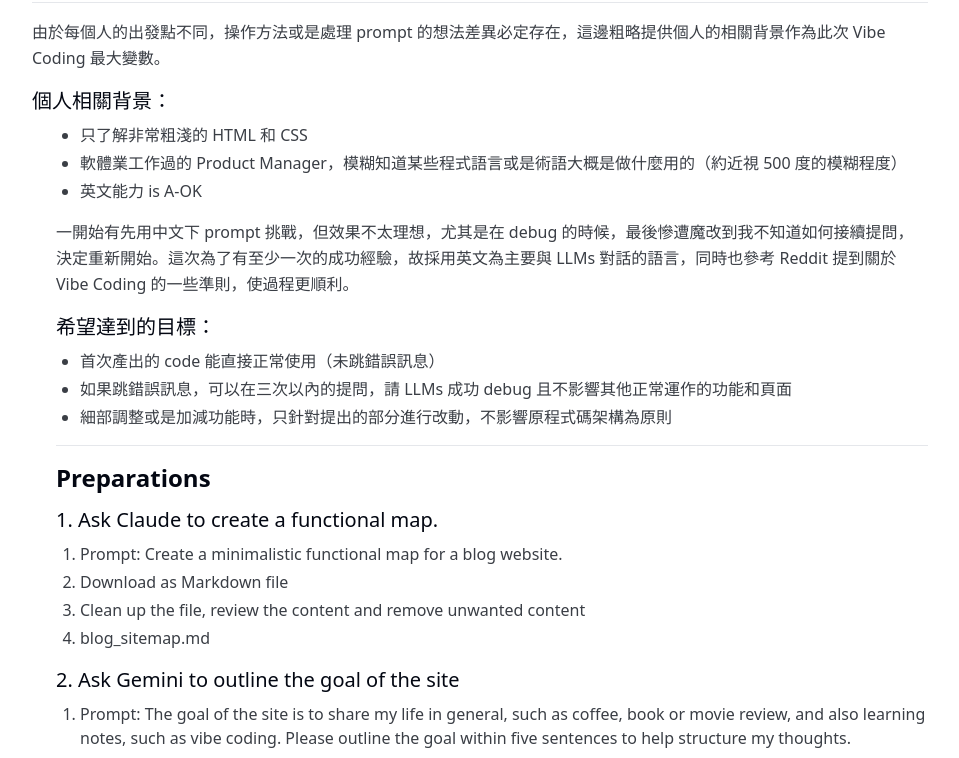
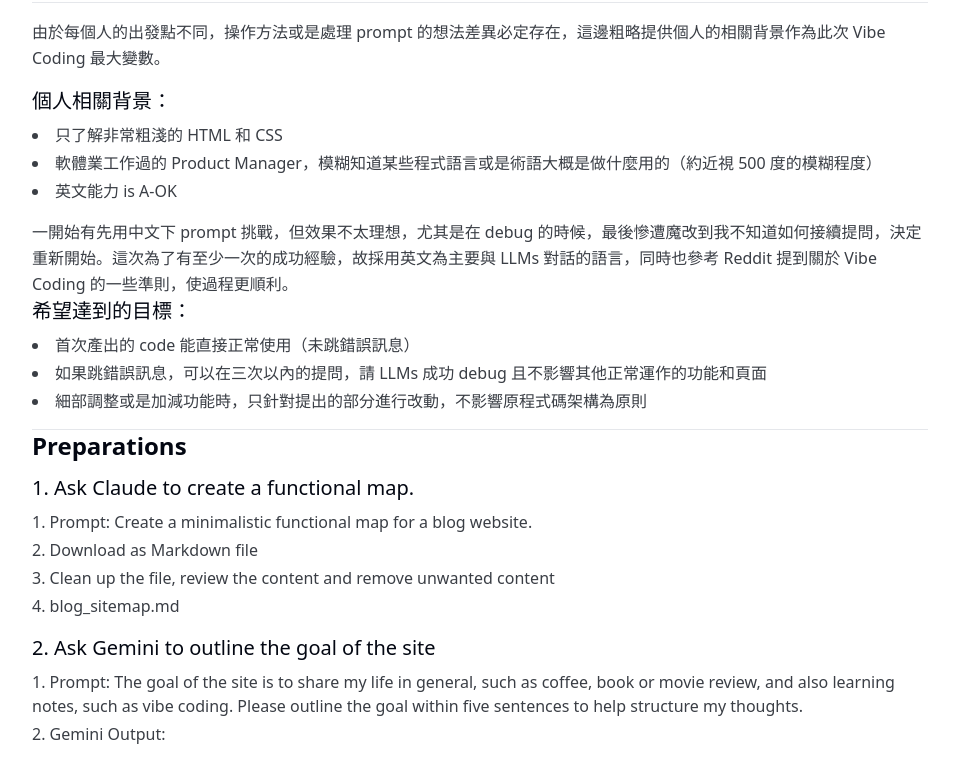
Before and after one commit to abby-chung/pineapplepizza, a React (Vite) app: page /pineapplepizza/blog/building-blog-vibe-coding-adventure in a window 1280 px wide. Shown: the part 520-1278 px from the top of the page, without its empty margins (160-1119 px from the left). Built offline with nearby package versions, Linux system fonts and the light colour scheme.

Commit message:
Adjust p in css

```diff
--- a/src/data/posts.ts
+++ b/src/data/posts.ts
@@ -276,9 +276,11 @@ export const blogPosts: BlogPost[] = [
       <p>由於每個人的出發點不同，操作方法或是處理 prompt 的想法差異必定存在，這邊粗略提供個人的相關背景作為此次 Vibe Coding 最大變數。</p>
 
       <h3>個人相關背景：</h3>
-      <ul><li>只了解非常粗淺的 HTML 和 CSS</li>
+      <ul>
+        <li>只了解非常粗淺的 HTML 和 CSS</li>
         <li>軟體業工作過的 Product Manager，模糊知道某些程式語言或是術語大概是做什麼用的（約近視 500 度的模糊程度）</li>
-        <li>英文能力 is A-OK</li></ul>
+        <li>英文能力 is A-OK</li>
+      </ul>
 
       <p>一開始有先用中文下 prompt 挑戰，但效果不太理想，尤其是在 debug 的時候，最後慘遭魔改到我不知道如何接續提問，決定重新開始。這次為了有至少一次的成功經驗，故採用英文為主要與 LLMs 對話的語言，同時也參考 <a href="https://www.reddit.com/r/PromptEngineering/comments/1kyboo0/the_ultimate_vibe_coding_guide/" target="_blank">Reddit</a> 提到關於 Vibe Coding 的一些準則，使過程更順利。</p>
 
--- a/src/styles/globals.css
+++ b/src/styles/globals.css
@@ -85,7 +85,12 @@
 }
 
 .prose p {
-  @apply text-muted-foreground leading-relaxed mb-4;
+  @apply text-muted-foreground leading-relaxed;
+}
+
+.prose > * + p {
+  @apply ml-0; /* flush paragraphs with main text */
+  @apply mt-4; /* optional: control vertical spacing */
 }
 
 .prose blockquote {
@@ -101,11 +106,11 @@
 }
 
 .prose ul {
-  @apply list-disc pl-6 text-muted-foreground mb-4;
+  @apply list-disc list-inside text-muted-foreground mb-4;
 }
 
 .prose ol {
-  @apply list-decimal pl-6 text-muted-foreground mb-4;
+  @apply list-decimal list-inside text-muted-foreground mb-4;
 }
 
 .prose li {
```
Also changed, not shown: 4 other files (tests, documents, lock files or other folders).
